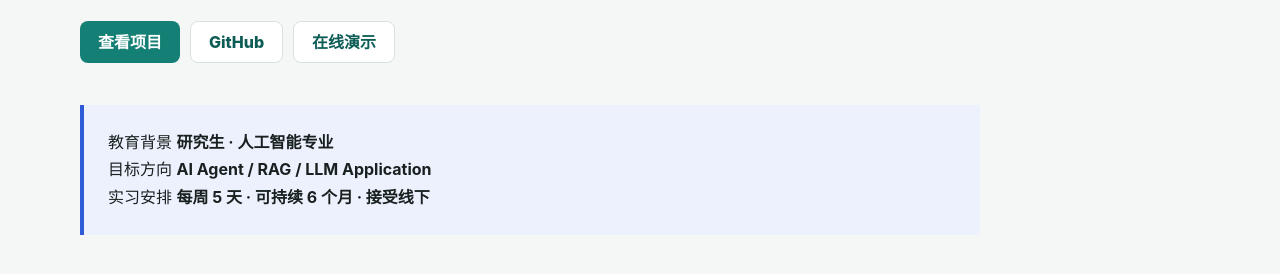
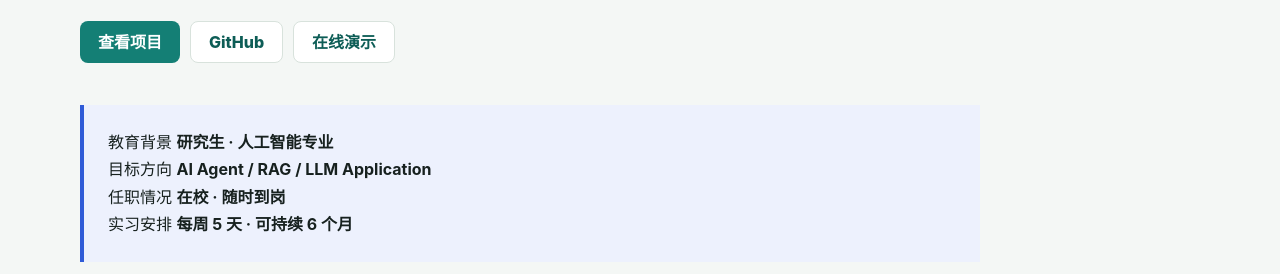
Before and after one commit to QingPing-s/JobPilot-Agent, an Astro site in the folder portfolio-blog/: page /JobPilot-Agent/resume in a window 1280 px wide. Shown: the part 385-659 px from the top of the page. Built offline with nearby package versions, Linux system fonts and the light colour scheme; Astro itself is replaced by a stand-in of ours.

Commit message:
Update resume availability details (#5)

```diff
--- a/portfolio-blog/src/pages/resume.astro
+++ b/portfolio-blog/src/pages/resume.astro
@@ -10,7 +10,7 @@ import { githubUrl, liveDemoUrl, sitePath } from "../lib/site.js";
   <article class="article-page resume-page">
     <header class="article-header resume-header">
       <p class="eyebrow">Resume</p>
-      <h1>AI Agent / RAG<br />应用开发</h1>
+      <h1>Agent<br />应用开发</h1>
       <p>
         人工智能专业研究生，关注 Agent 工作流、检索增强生成、结构化输出、评测与后端工程，能够将原型推进为可运行、可测试和可部署的系统。
       </p>
@@ -31,8 +31,12 @@ import { githubUrl, liveDemoUrl, sitePath } from "../lib/site.js";
         <strong>AI Agent / RAG / LLM Application</strong>
       </div>
       <div>
+        <span>任职情况</span>
+        <strong>在校 · 随时到岗</strong>
+      </div>
+      <div>
         <span>实习安排</span>
-        <strong>每周 5 天 · 可持续 6 个月 · 接受线下</strong>
+        <strong>每周 5 天 · 可持续 6 个月</strong>
       </div>
     </section>
 
```
